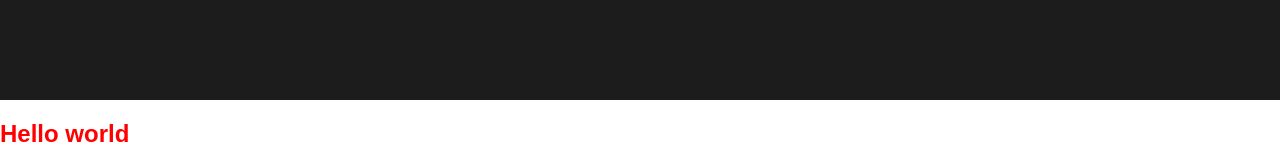
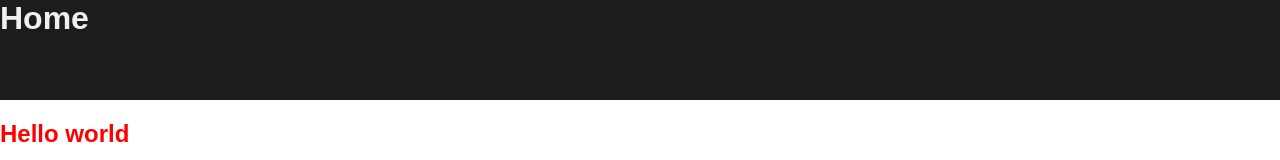
Before and after one commit to neb-b/vibrate, a React app: page / in a window 1280 px wide. Shown: the top 160 px of the page. Built offline with nearby package versions, Linux system fonts and the light colour scheme.

Commit message:
header link

```diff
--- a/src/components/header/index.js
+++ b/src/components/header/index.js
@@ -1,10 +1,15 @@
 import React, { Component } from 'react'
+import { Link } from 'react-router'
 import '../../style/header.css'
 
 class Header extends Component {
   render() {
     return (
-      <div className="header"></div>
+      <div className="header">
+        <Link to="/">
+          <h1 className="title">Home</h1>
+        </Link>
+      </div>
     )
   }
 }
--- a/src/style/header.css
+++ b/src/style/header.css
@@ -1,5 +1,10 @@
 .header {
   width: 100%;
   height: 100px;
-  background-color: #1c1c1c
+  background-color: #1c1c1c;
 }
+
+.title {
+  color: #f0f0f0;
+  margin: 0
+}
--- a/src/style/index.css
+++ b/src/style/index.css
@@ -3,3 +3,7 @@ body {
   padding: 0;
   font-family: sans-serif;
 }
+
+a {
+  text-decoration: none;
+}
```
